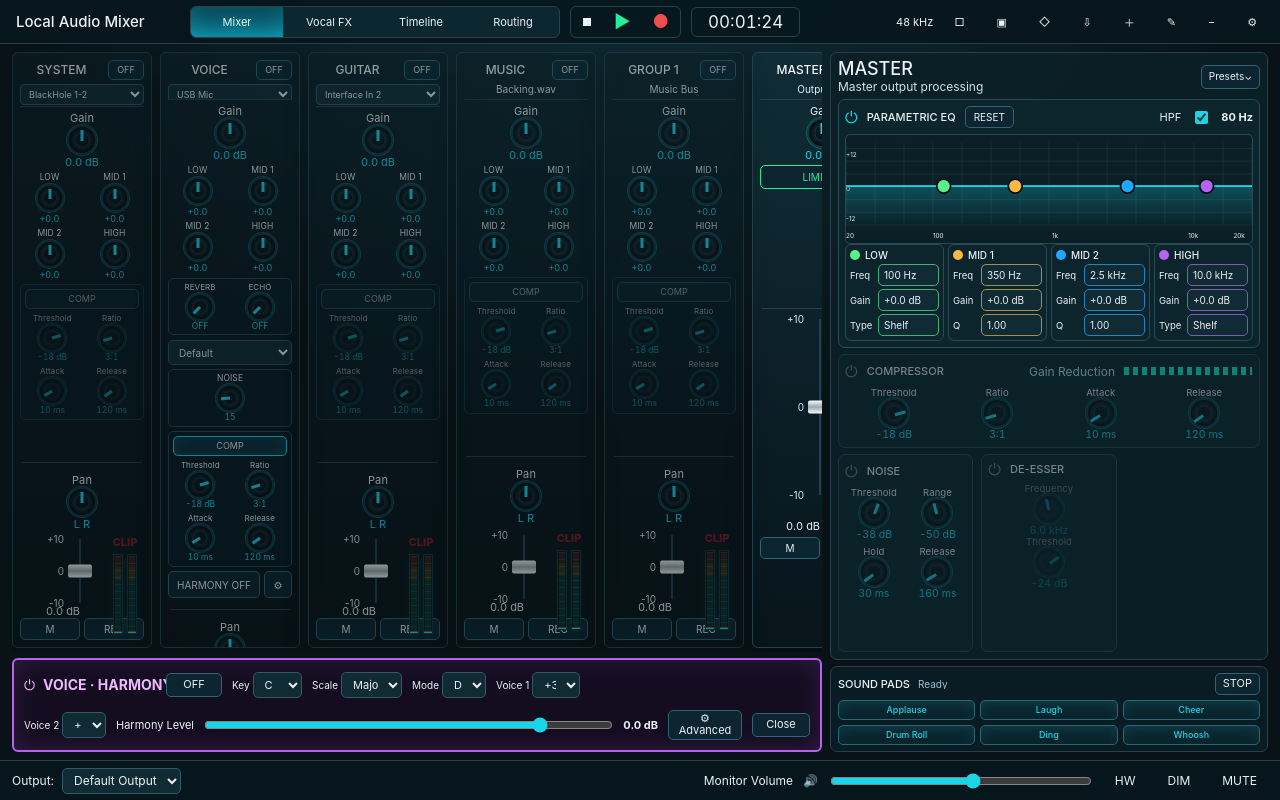
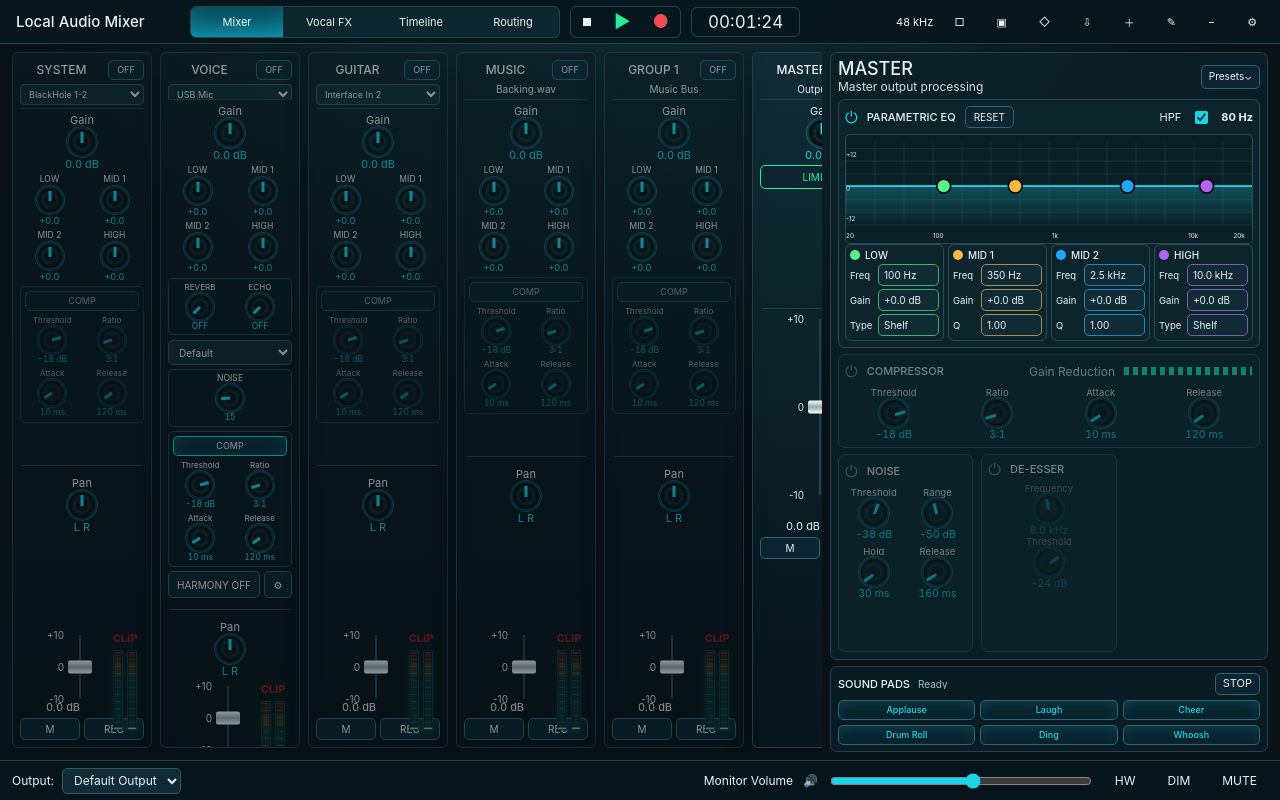
Before and after one commit to maydekil/digital-mixer-audio, a React (Vite) app: page / in a window 1280 px wide. Built offline with nearby package versions, Linux system fonts and the light colour scheme.

Commit message:
Move harmony controls to modal

```diff
--- a/apps/desktop/src/features/harmony/components/HarmonyQuickPanel.tsx
+++ b/apps/desktop/src/features/harmony/components/HarmonyQuickPanel.tsx
@@ -17,7 +17,7 @@ export function HarmonyQuickPanel({ harmony, onToggle, onChange, onClose }: Harm
   const status = harmony.pending ? "Pending" : harmony.error || (harmony.effectiveEnabled ? "Active" : "Bypassed");
 
   return (
-    <section className="harmony-panel">
+    <section className="harmony-panel" role="dialog" aria-label="Harmony settings">
       <div className="harmony-row harmony-main-row">
         <div className="harmony-title"><span>⏻</span><strong>VOICE · HARMONY</strong></div>
         <Button tone="violet" active={harmony.enabled} disabled={harmony.pending} onClick={() => onToggle(!harmony.enabled)}>{harmony.enabled ? "ON" : "OFF"}</Button>
--- a/apps/desktop/src/features/mixer/MixerPage.tsx
+++ b/apps/desktop/src/features/mixer/MixerPage.tsx
@@ -32,7 +32,7 @@ export function MixerPage() {
   const [hardwareOpen, setHardwareOpen] = useState(false);
   const [mediaImportOpen, setMediaImportOpen] = useState(false);
   const [vocalFxOpen, setVocalFxOpen] = useState(false);
-  const [harmonyOpen, setHarmonyOpen] = useState(true);
+  const [harmonyOpen, setHarmonyOpen] = useState(false);
   const [devices, setDevices] = useState<HardwareDevice[]>([]);
   const [outputUid, setOutputUid] = useState("");
   const [transportState, setTransportState] = useState("stopped");
@@ -521,14 +521,6 @@ export function MixerPage() {
               setHarmonyOpen(true);
             }}
           />
-          {harmonyOpen ? (
-            <HarmonyQuickPanel
-              harmony={snapshot.harmony}
-              onToggle={(enabled) => void setHarmonyEnabled(enabled)}
-              onChange={(field, value) => void configureHarmony(field, value)}
-              onClose={() => setHarmonyOpen(false)}
-            />
-          ) : null}
         </div>
         <div className="right-zone">
           <ChannelProcessingPanel
@@ -545,6 +537,16 @@ export function MixerPage() {
         </div>
       </section>
       <Footer outputUid={outputUid} outputOptions={outputOptions} onOutput={changeOutput} onHardware={() => setHardwareOpen(true)} />
+      {harmonyOpen ? (
+        <div className="modal-backdrop">
+          <HarmonyQuickPanel
+            harmony={snapshot.harmony}
+            onToggle={(enabled) => void setHarmonyEnabled(enabled)}
+            onChange={(field, value) => void configureHarmony(field, value)}
+            onClose={() => setHarmonyOpen(false)}
+          />
+        </div>
+      ) : null}
       <HardwareMonitorPanel open={hardwareOpen} onClose={() => setHardwareOpen(false)} />
       <MediaImportPanel open={mediaImportOpen} onClose={() => setMediaImportOpen(false)} />
       <VocalFxPanel
--- a/apps/desktop/src/styles/app.css
+++ b/apps/desktop/src/styles/app.css
@@ -63,7 +63,7 @@
 .fx-edit-popover p { margin: 0; color: #bde7ef; font-size: 10px; line-height: 1.2; }
 
 .workspace { display: grid; grid-template-columns: minmax(650px, 60fr) minmax(390px, 40fr); gap: 8px; padding: 8px 10px; min-height: 0; min-width: 0; }
-.left-zone { min-width: 0; min-height: 0; display: grid; grid-template-rows: minmax(0, 1fr) 96px; gap: 7px; overflow: hidden; }
+.left-zone { min-width: 0; min-height: 0; display: grid; grid-template-rows: minmax(0, 1fr); gap: 7px; overflow: hidden; }
 .right-zone { min-width: 0; min-height: 0; display: grid; grid-template-rows: minmax(0, 1fr) 94px; gap: 8px; }
 .channel-bank { display: flex; gap: 8px; min-width: 0; min-height: 0; overflow-x: auto; overflow-y: hidden; padding-bottom: 4px; }
 .channel-strip { flex: 0 0 140px; height: 100%; min-height: 0; display: flex; flex-direction: column; align-items: stretch; gap: 6px; padding: 8px; border: 1px solid var(--border); border-radius: 6px; background: linear-gradient(180deg, rgba(17, 45, 55, 0.96), rgba(8, 22, 28, 0.96)); box-shadow: var(--shadow); overflow: hidden; }
@@ -213,7 +213,7 @@
 .clip-indicator { color: #861b25; border: 0; background: transparent; font-size: 11px; font-weight: 800; }
 .clip-indicator.is-active { color: var(--danger); text-shadow: 0 0 8px var(--danger); }
 
-.harmony-panel { display: grid; grid-template-rows: 1fr 1fr; gap: 6px; padding: 8px 10px; border: 2px solid var(--violet); border-radius: 6px; background: rgba(24, 12, 36, 0.76); box-shadow: inset 0 0 24px rgba(184, 98, 240, 0.18); overflow: hidden; }
+.harmony-panel { width: min(980px, calc(100vw - 48px)); display: grid; grid-template-rows: 1fr 1fr; gap: 6px; padding: 10px; border: 2px solid var(--violet); border-radius: 7px; background: rgba(24, 12, 36, 0.96); box-shadow: 0 18px 60px rgba(0, 0, 0, 0.5), inset 0 0 24px rgba(184, 98, 240, 0.18); overflow: hidden; }
 .harmony-row { display: grid; align-items: center; gap: 10px; min-width: 0; }
 .harmony-main-row { grid-template-columns: 156px 70px repeat(4, minmax(88px, 1fr)); }
 .harmony-secondary-row { grid-template-columns: minmax(88px, 1fr) minmax(260px, 1.4fr) 92px 70px minmax(120px, 0.8fr); }
@@ -363,7 +363,7 @@
   .program-picker { width: 205px; }
   .fx-return { width: 260px; grid-template-columns: 52px minmax(72px, 1fr) 68px; }
   .workspace { grid-template-columns: minmax(620px, 1fr) 438px; padding: 8px 12px; }
-  .left-zone { grid-template-rows: minmax(0, 1fr) 94px; gap: 6px; }
+  .left-zone { grid-template-rows: minmax(0, 1fr); gap: 6px; }
   .right-zone { grid-template-rows: minmax(0, 1fr) 86px; gap: 6px; }
   .channel-strip { flex-basis: 140px; gap: 4px; padding: 7px; font-size: 10px; }
   .channel-strip header { min-height: 40px; padding-bottom: 3px; }
@@ -392,7 +392,7 @@
   .channel-strip.is-master .fader-scale,
   .channel-strip.is-master .fader-track,
   .channel-strip.is-master .level-meter.vertical span { height: clamp(150px, 22vh, 188px); min-height: 0; }
-  .harmony-panel { overflow: hidden; }
+  .harmony-panel { width: min(760px, calc(100vw - 32px)); overflow: hidden; }
   .harmony-main-row { grid-template-columns: 132px 56px 70px 90px 74px 84px; }
   .harmony-secondary-row { grid-template-columns: 82px minmax(180px, 1fr) 74px 58px; }
   .harmony-panel p { display: none; }
```
Also changed, not shown: tests/ui/visual.visual.ts (+6 -1 lines), 3 other files (tests, documents, lock files or other folders).
